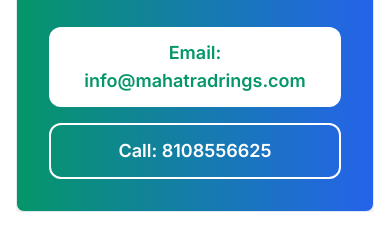
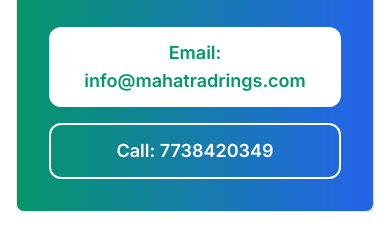
Before and after one commit to Shaikhmohddanish/mahatrading, a Next.js app: page /ad-disclaimer in a window 390 px wide. Shown: the part 6800-7029 px from the top of the page. Built offline with nearby package versions, Linux system fonts and the light colour scheme.

Commit message:
phone number updated

```diff
--- a/app/ad-disclaimer/page.tsx
+++ b/app/ad-disclaimer/page.tsx
@@ -302,10 +302,10 @@ export default function ADDisclaimerPage() {
                     Email: info@mahatradrings.com
                   </a>
                   <a
-                    href="tel:8108556625"
+                    href="tel:7738420349"
                     className="border-2 border-white text-white hover:bg-white hover:text-green-600 py-3 px-8 text-lg font-semibold rounded-xl transition-all duration-300 inline-block"
                   >
-                    Call: 8108556625
+                    Call: 7738420349
                   </a>
                 </div>
               </CardContent>
--- a/app/investor-charter/page.tsx
+++ b/app/investor-charter/page.tsx
@@ -599,10 +599,10 @@ export default function InvestorCharterPage() {
                     Email: info@mahatradrings.com
                   </a>
                   <a
-                    href="tel:8108556625"
+                    href="tel:7738420349"
                     className="border-2 border-white text-white hover:bg-white hover:text-green-600 py-3 px-8 text-lg font-semibold rounded-xl transition-all duration-300 inline-block"
                   >
-                    Call: 8108556625
+                    Call: 7738420349
                   </a>
                 </div>
               </CardContent>
--- a/app/legal-disclaimer/page.tsx
+++ b/app/legal-disclaimer/page.tsx
@@ -296,10 +296,10 @@ export default function LegalDisclaimerPage() {
                     Email: info@mahatradrings.com
                   </a>
                   <a
-                    href="tel:8108556625"
+                    href="tel:7738420349"
                     className="border-2 border-white text-white hover:bg-white hover:text-green-600 py-3 px-8 text-lg font-semibold rounded-xl transition-all duration-300 inline-block"
                   >
-                    Call: 8108556625
+                    Call: 7738420349
                   </a>
                 </div>
               </CardContent>
--- a/app/packages/equity/page.tsx
+++ b/app/packages/equity/page.tsx
@@ -247,8 +247,8 @@ export default function EquityPackagesPage() {
                   <p>
                     If you have any doubts or concerns about the authenticity of an email, please reach out to our
                     customer support number{" "}
-                    <a href="tel:8108556625" className="text-blue-600 hover:underline font-semibold">
-                      8108556625
+                    <a href="tel:7738420349" className="text-blue-600 hover:underline font-semibold">
+                      7738420349
                     </a>{" "}
                     or email us at{" "}
                     <a
--- a/app/packages/options/page.tsx
+++ b/app/packages/options/page.tsx
@@ -402,8 +402,8 @@ export default function OptionsPackagesPage() {
                   <p>
                     If you have any doubts or concerns about the authenticity of an email, please reach out to our
                     customer support number{" "}
-                    <a href="tel:8108556625" className="text-blue-600 hover:underline font-semibold">
-                      8108556625
+                    <a href="tel:7738420349" className="text-blue-600 hover:underline font-semibold">
+                      7738420349
                     </a>{" "}
                     or email us at{" "}
                     <a
--- a/app/page.tsx
+++ b/app/page.tsx
@@ -206,8 +206,8 @@ export default function Home() {
               <p>
                 If you suspect any suspicious activity or need to verify the authenticity of a message, do not hesitate
                 to contact our customer support team at{" "}
-                <a href="tel:8108556625" className="text-green-600 hover:underline">
-                  8108556625
+                <a href="tel:7738420349" className="text-green-600 hover:underline">
+                  7738420349
                 </a>{" "}
                 or via email at{" "}
                 <a href="mailto:info@mahatradrings.com" className="text-green-600 hover:underline">
--- a/app/privacy-policy/page.tsx
+++ b/app/privacy-policy/page.tsx
@@ -249,10 +249,10 @@ export default function PrivacyPolicyPage() {
                     Email: info@mahatradrings.com
                   </a>
                   <a
-                    href="tel:8108556625"
+                    href="tel:7738420349"
                     className="border-2 border-white text-white hover:bg-white hover:text-green-600 py-3 px-8 text-lg font-semibold rounded-xl transition-all duration-300 inline-block"
                   >
-                    Call: 8108556625
+                    Call: 7738420349
                   </a>
                 </div>
               </CardContent>
--- a/app/refund-policy/page.tsx
+++ b/app/refund-policy/page.tsx
@@ -191,10 +191,10 @@ export default function RefundPolicyPage() {
                     Email: info@mahatradrings.com
                   </a>
                   <a
-                    href="tel:8108556625"
+                    href="tel:7738420349"
                     className="border-2 border-white text-white hover:bg-white hover:text-green-600 py-3 px-8 text-lg font-semibold rounded-xl transition-all duration-300 inline-block"
                   >
-                    Call: 8108556625
+                    Call: 7738420349
                   </a>
                 </div>
               </CardContent>
--- a/app/talk-to-us/page.tsx
+++ b/app/talk-to-us/page.tsx
@@ -163,8 +163,8 @@ export default function TalkToUsPage() {
                         <div>
                           <h3 className="font-semibold text-lg">Phone</h3>
                           <p className="text-gray-600">Call us for immediate assistance</p>
-                          <a href="tel:8108556625" className="text-green-600 hover:underline font-semibold text-lg">
-                            8108556625
+                          <a href="tel:7738420349" className="text-green-600 hover:underline font-semibold text-lg">
+                            7738420349
                           </a>
                         </div>
                       </div>
@@ -211,7 +211,7 @@ export default function TalkToUsPage() {
                     <div className="space-y-4">
                       <Button
                         className="w-full bg-green-600 hover:bg-green-700 text-white py-3 text-lg font-semibold rounded-xl"
-                        onClick={() => window.open("tel:8108556625")}
+                        onClick={() => window.open("tel:7738420349")}
                       >
                         <Phone className="h-5 w-5 mr-2" />
                         Call Now
--- a/app/terms-conditions/page.tsx
+++ b/app/terms-conditions/page.tsx
@@ -1001,10 +1001,10 @@ export default function TermsConditionsPage() {
                     Email: info@mahatradrings.com
                   </a>
                   <a
-                    href="tel:8108556625"
+                    href="tel:7738420349"
                     className="border-2 border-white text-white hover:bg-white hover:text-green-600 py-3 px-8 text-lg font-semibold rounded-xl transition-all duration-300 inline-block"
                   >
-                    Call: 8108556625
+                    Call: 7738420349
                   </a>
                 </div>
               </CardContent>
--- a/components/footer.tsx
+++ b/components/footer.tsx
@@ -110,7 +110,7 @@ export default function Footer() {
               <li className="flex items-start">
                 <Phone className="h-5 w-5 mr-2 mt-0.5" />
                 <div>
-                  <p className="font-medium">8108556625</p>
+                  <p className="font-medium">7738420349</p>
                   <p className="text-xs">Mon-Fri : 09:00 AM - 06:00 PM</p>
                   <p className="text-xs">Sat & Sun - Closed</p>
                 </div>
--- a/components/header.tsx
+++ b/components/header.tsx
@@ -90,7 +90,7 @@ export default function Header() {
 
         <div className="hidden md:flex items-center space-x-4">
           <Button variant="ghost" className="text-white hover:text-white/80">
-            8108556625
+            7738420349
           </Button>
           <Button variant="outline" className="bg-white text-emerald-600 hover:bg-white/90">
             REQUEST A CALL BACK
@@ -209,7 +209,7 @@ export default function Header() {
                   className="w-full flex items-center justify-center gap-2 py-6 text-lg border-emerald-200 hover:bg-emerald-50"
                 >
                   <PhoneCall className="h-5 w-5" />
-                  8108556625
+                  7738420349
                 </Button>
                 <Button className="w-full bg-emerald-600 hover:bg-emerald-700 text-white py-6 text-lg">
                   REQUEST A CALL BACK
```
